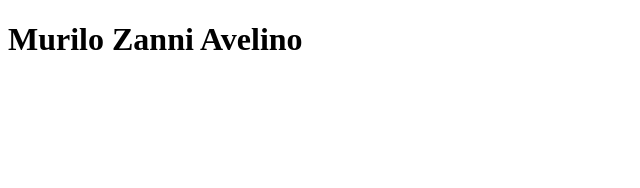
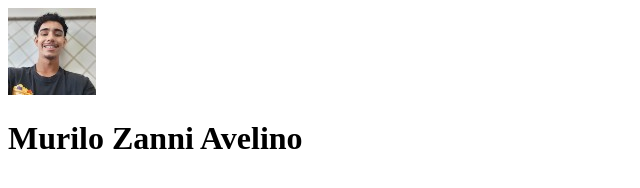
Before and after one commit to murilozanni1mbti/Links_murilo, a plain HTML site: page index.html in a window 1280 px wide. Shown: the whole page, without its empty margins (0-640 px from the left). Drawn offline with Linux system fonts and the light colour scheme.

Commit message:
desenvolvimento do html

```diff
--- a/index.html
+++ b/index.html
@@ -7,6 +7,7 @@
 </head>
 <body>
     <div>
+        <img src="./88x88demurilo(2).jpg" alt="imagem do criador da página de links, Murilo Zanni Avelino ">
         <h1>Murilo Zanni Avelino</h1>
     </div>
 
```
